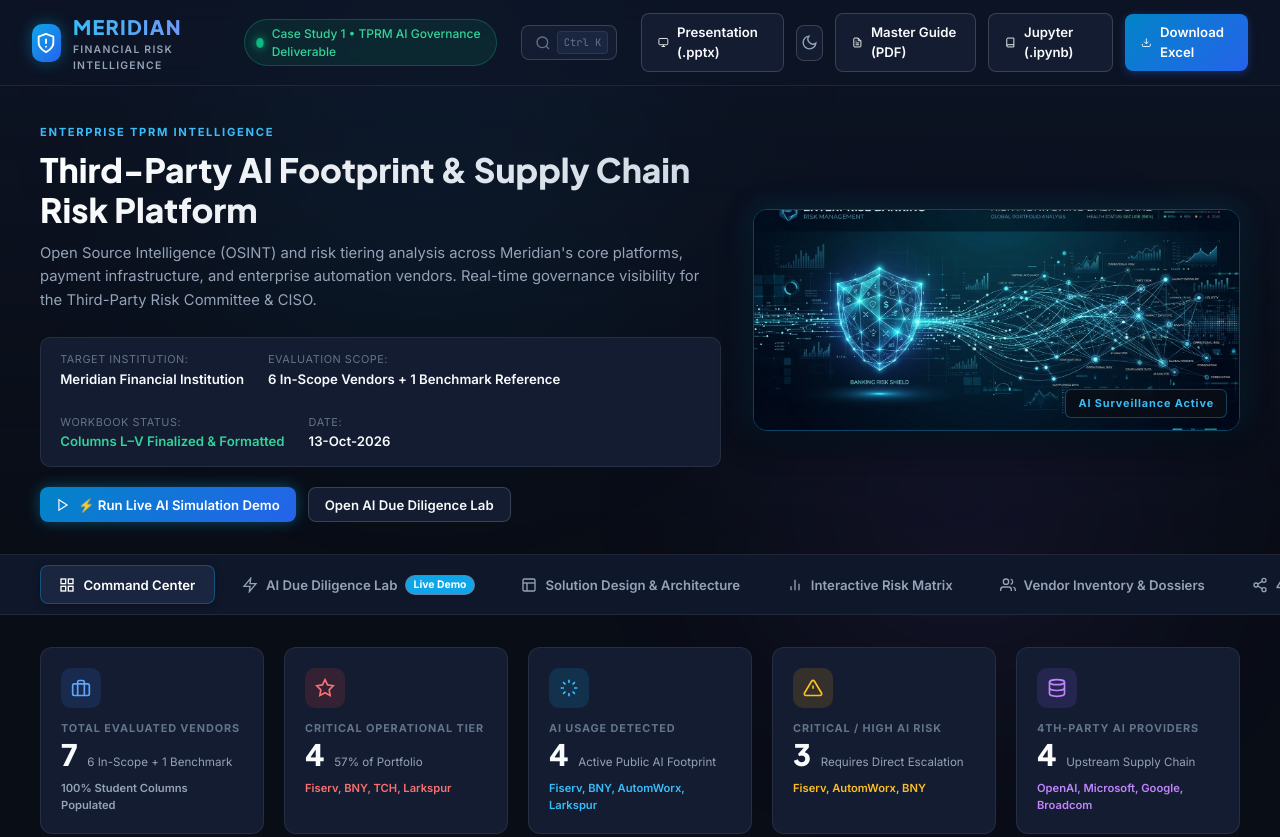
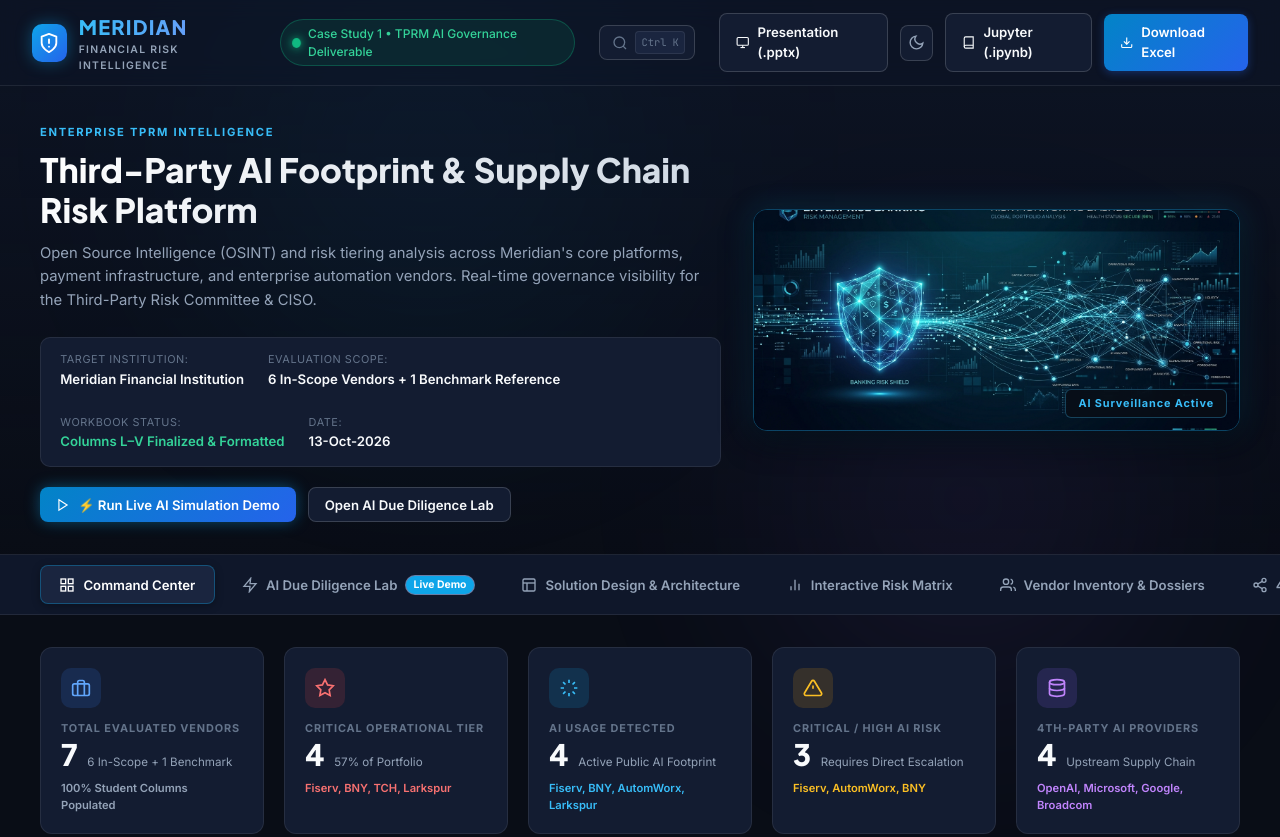
Before and after one commit to PRKS156/optiv, a plain HTML site: page index.html in a window 1280 px wide. Shown: the top 837 px of the page. Drawn offline with Linux system fonts and the light colour scheme.

Commit message:
fix(ui): remove Master Guide PDF download button from top navigation header

```diff
--- a/index.html
+++ b/index.html
@@ -85,18 +85,6 @@
             <line x1="18.36" y1="5.64" x2="19.78" y2="4.22"></line>
           </svg>
         </button>
-
-        <!-- Download Master Guide PDF -->
-        <a id="download-guide-pdf" href="Case_Study_1_Beginners_Master_Guide_Final.pdf" download="Case_Study_1_Beginners_Master_Guide_Final.pdf" class="btn btn-secondary" title="Download Complete Beginner's Master Guide PDF">
-          <svg viewBox="0 0 24 24" fill="none" stroke="currentColor" stroke-width="2">
-            <path d="M14 2H6a2 2 0 0 0-2 2v16a2 2 0 0 0 2 2h12a2 2 0 0 0 2-2V8z"></path>
-            <polyline points="14 2 14 8 20 8"></polyline>
-            <line x1="16" y1="13" x2="8" y2="13"></line>
-            <line x1="16" y1="17" x2="8" y2="17"></line>
-            <polyline points="10 9 9 9 8 9"></polyline>
-          </svg>
-          <span>Master Guide (PDF)</span>
-        </a>
 
         <!-- Download Jupyter Notebook -->
         <a id="download-ipynb-link" href="Meridian_TPRM_AI_Due_Diligence.ipynb" download="Meridian_TPRM_AI_Due_Diligence.ipynb" class="btn btn-secondary" title="Download Jupyter / Colab Pipeline Notebook">
```
